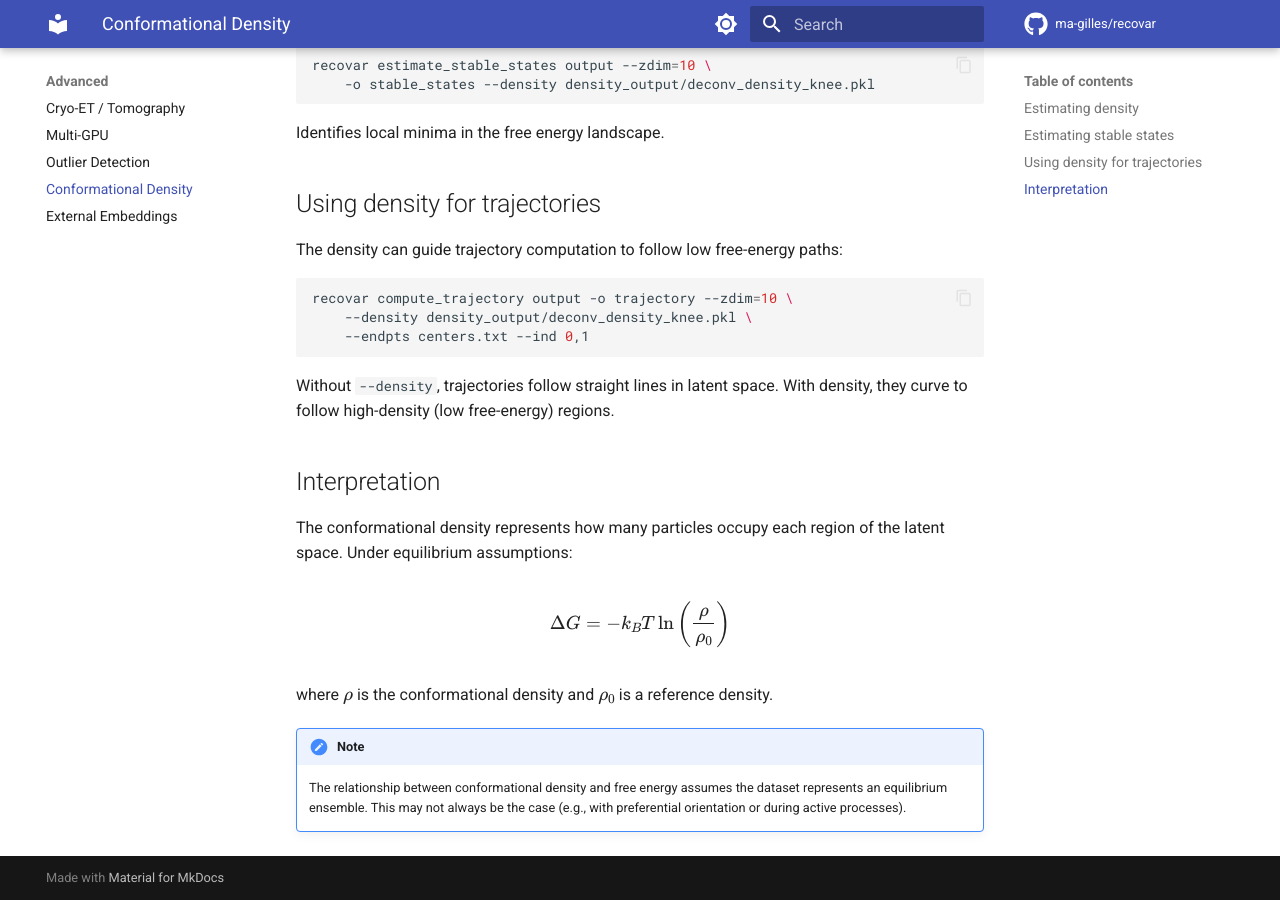
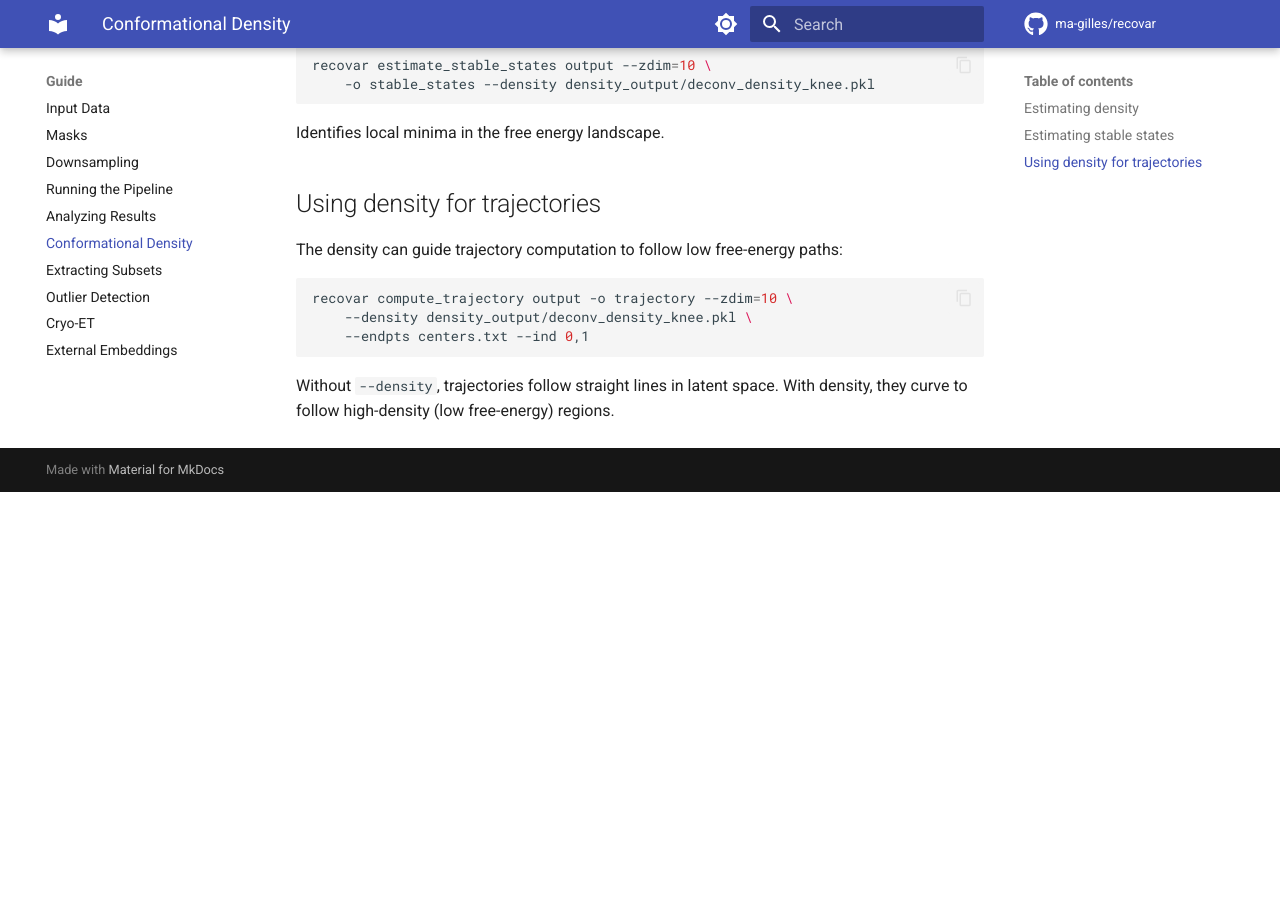
Before and after one commit to ma-gilles/recovar, an MkDocs documentation site: the page built from docs/guide/conformational-density.md, in a window 1280 px wide and 900 px high, scrolled down 625 px. Built offline with MkDocs 1.6.1 and Material for MkDocs 9.7.7, drawn with Linux system fonts in a browser that asks for light colours; comment, search, counter and statistics services are not loaded; after the commit the page ends 1117 px from its top, so only the background shows below that.

Commit message:
Flatten docs: merge advanced/ into guide/, mark multi-GPU experimental
- Remove "Advanced" section — all pages now live under one "Guide" tab
  in workflow order (input → masks → downsample → pipeline → analysis →
  density → subsets → outliers → cryo-ET → external embeddings)
- Merge multi-GPU page into pipeline.md (it's just flags + env vars)
- Mark multi-GPU as experimental/work-in-progress
- Remove broken LaTeX "Interpretation" section from conformational density
- Fix cross-references (advanced/ → guide/)

Co-Authored-By: Claude Opus 4.6 <noreply@anthropic.com>

````diff
--- a/docs/advanced/conformational-density.md
+++ b/docs/guide/conformational-density.md
@@ -35,14 +35,3 @@ recovar compute_trajectory output -o trajectory --zdim=10 \
 ```
 
 Without `--density`, trajectories follow straight lines in latent space. With density, they curve to follow high-density (low free-energy) regions.
-
-## Interpretation
-
-The conformational density represents how many particles occupy each region of the latent space. Under equilibrium assumptions:
-
-$$\Delta G = -k_B T \ln\left(\frac{\rho}{\rho_0}\right)$$
-
-where $\rho$ is the conformational density and $\rho_0$ is a reference density.
-
-!!! note
-    The relationship between conformational density and free energy assumes the dataset represents an equilibrium ensemble. This may not always be the case (e.g., with preferential orientation or during active processes).
--- a/mkdocs.yml
+++ b/mkdocs.yml
@@ -64,19 +64,17 @@ nav:
     - Installation: getting-started/installation.md
     - Quick Start: getting-started/quickstart.md
     - Test Your Installation: getting-started/testing.md
-  - User Guide:
+  - Guide:
     - Input Data: guide/input-data.md
+    - Masks: guide/masks.md
     - Downsampling: guide/downsampling.md
-    - Masks: guide/masks.md
     - Running the Pipeline: guide/pipeline.md
     - Analyzing Results: guide/analysis.md
+    - Conformational Density: guide/conformational-density.md
     - Extracting Subsets: guide/extracting-subsets.md
-  - Advanced:
-    - Cryo-ET / Tomography: advanced/cryo-et.md
-    - Multi-GPU: advanced/multi-gpu.md
-    - Outlier Detection: advanced/outlier-detection.md
-    - Conformational Density: advanced/conformational-density.md
-    - External Embeddings: advanced/external-embeddings.md
+    - Outlier Detection: guide/outlier-detection.md
+    - Cryo-ET: guide/cryo-et.md
+    - External Embeddings: guide/external-embeddings.md
   - Reference:
     - CLI Commands: reference/cli.md
     - File Formats: reference/file-formats.md
````
Also changed, not shown: docs/advanced/multi-gpu.md (deleted, +0 -36 lines), docs/guide/pipeline.md (+30 -2 lines), docs/index.md (+1 -1 lines), docs/guide/cryo-et.md (renamed from docs/advanced/cryo-et.md), docs/guide/external-embeddings.md (renamed from docs/advanced/external-embeddings.md), docs/guide/outlier-detection.md (renamed from docs/advanced/outlier-detection.md).
